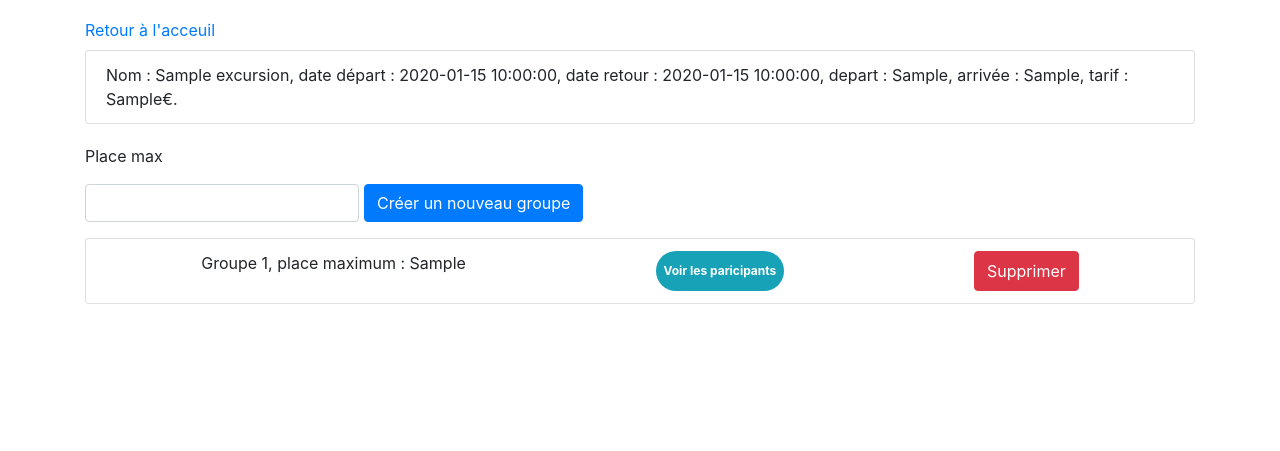
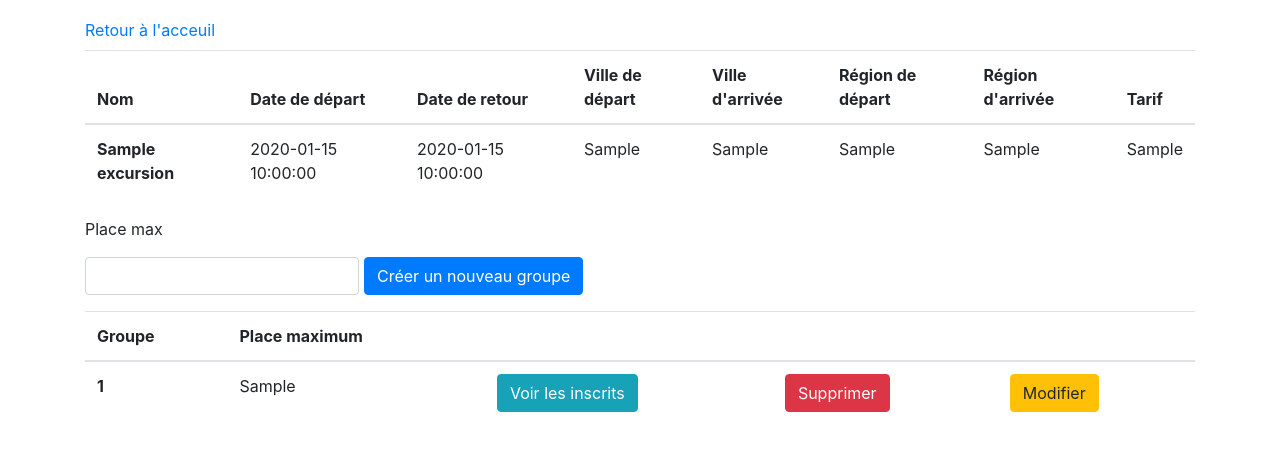
Before and after one commit to AlxandrV/natural_coach, a PHP site: page /excursion.php?n=1 in a window 1280 px wide. Shown: the top 451 px of the page. Run offline with PHP 8.4, Linux system fonts and the light colour scheme; the visitor is signed in with stand-in values (Sample User, id 1); tables that the repository leaves empty or names only in its code hold one stand-in row (values such as "Sample post").

Commit message:
Add - button update place_max groupe

```diff
--- a/excursion.php
+++ b/excursion.php
@@ -25,19 +25,49 @@ if(!isset($_SESSION['id_admin'])){
         catch (Exeption $e){
             die('Erreur : ' . $e -> getmessage());
         }
+        ?>
+        <!-- Table excursion -->
+        <table class="table table-hover">
+            <thead>
+                <tr>
+                    <th scope="col">Nom</th>
+                    <th scope="col">Date de départ</th>
+                    <th scope="col">Date de retour</th>
+                    <th scope="col">Ville de départ</th>
+                    <th scope="col">Ville d'arrivée</th>
+                    <th scope="col">Région de départ</th>
+                    <th scope="col">Région d'arrivée</th>
+                    <th scope="col">Tarif</th>
+                </tr>
+            </thead>
+            <tbody>
 
-        echo '<ul class="list-group">';
+                <?php
                 $id = $_GET['n'];
                 $_SESSION['id_excursion'] = $_GET['n'];
                 $req = $bdd -> prepare('SELECT * FROM excursion WHERE id = ?');
                 $req -> execute(array($id));
                 // Afiiche l'excursion selon le $_GET
                 while($donnees = $req -> fetch()){
-            echo '<li class="list-group-item">Nom : ' . htmlspecialchars($donnees['nom']) . ', date départ : ' . htmlspecialchars($donnees['date_depart']) . ', date retour : ' . htmlspecialchars($donnees['date_retour']) . ', depart : ' . htmlspecialchars($donnees['point_depart']) . ', arrivée : ' . htmlspecialchars($donnees['point_arrivee']) .', tarif : ' . htmlspecialchars($donnees['tarif']) . '€.</li>';
+                    ?>
+                    <tr>
+                        <th scope="row"><?php echo htmlspecialchars($donnees['nom']) ?></th>
+                        <td><?php echo htmlspecialchars($donnees['date_depart']) ?></td>
+                        <td><?php echo htmlspecialchars($donnees['date_retour']) ?></td>
+                        <td><?php echo htmlspecialchars($donnees['point_depart']) ?></td>
+                        <td><?php echo htmlspecialchars($donnees['point_arrivee']) ?></td>
+                        <td><?php echo htmlspecialchars($donnees['region_depart']) ?></td>
+                        <td><?php echo htmlspecialchars($donnees['region_arrivee']) ?></td>
+                        <td><?php echo htmlspecialchars($donnees['tarif']) ?></td>
+                    </tr>
+                    <?php
                 }
                 $req -> closeCursor();
-        echo '</ul>';
+                ?>
+            </tbody>
+        </table>
 
+        <?php
         // Formulaire d'ajout de goupe
         $req = $bdd -> prepare('SELECT * FROM groupe WHERE id_excursion = ?');
         $req -> execute(array($id));
@@ -53,16 +83,67 @@ if(!isset($_SESSION['id_admin'])){
             </div>
         </form>
         <form action="ajout.php" method="POST">
-            <ul class="list-group">
+            <!-- Table liste des groupes -->
+            <table class="table table-hover">
+                <thead>
+                    <tr>
+                        <th scope="col">Groupe</th>
+                        <th scope="col">Place maximum</th>
+                        <th scope="col"></th>
+                        <th scope="col"></th>
+                        <th scope="col"></th>
+                    </tr>
+                </thead>
+                <tbody>
                 <?php
                     $i = 1;
                     // liste les groupe pour l'excursion
                     while($donnees = $req -> fetch()){
-                    echo '<li class="list-group-item d-flex justify-content-around"><p>Groupe ' . $i . ', place maximum : ' . htmlspecialchars($donnees['place_max']) . '</p> <a href="gestion.php?groupe=' . htmlspecialchars($donnees['id']) . '" class="badge badge-pill badge-info d-flex align-items-center">Voir les paricipants</a><button type="button" name="delete-groupe" value="' . htmlspecialchars($donnees['id']) . '" class="btn btn-danger" data-toggle="modal" data-target="#modal_delete">Supprimer</button></li>';
+                        ?>
+                        <tr>
+                            <th scope="row"><?php echo $i ?></th>
+                            <td><?php echo htmlspecialchars($donnees['place_max']) ?></td>
+                            <td><a href="gestion.php?groupe=<?php echo htmlspecialchars($donnees['id']) ?>" class="btn btn-info">Voir les inscrits</a></td>
+                            <td><button type="button" name="delete-groupe" value="' . htmlspecialchars($donnees['id']) . '" class="btn btn-danger" data-toggle="modal" data-target="#modal_delete">Supprimer</button></td>
+                            <td><button type="button" name="update_groupe" value="<?php echo htmlspecialchars($donnees['id']) ?>" class="btn btn-warning" data-toggle="modal" data-target="#form_update_groupe<?php echo $i ?>">Modifier</button></td>
+                        </tr>
+                        <!-- Modal update randonneur -->
+                        <div class="modal fade" id="form_update_groupe<?php echo $i ?>" tabindex="-1" role="dialog" aria-labelledby="exampleModalCenterTitle" aria-hidden="true">
+                            <div class="modal-dialog modal-dialog-centered" role="document">
+                                <div class="modal-content">
+                                <div class="modal-header">
+                                    <h5 class="modal-title" id="exampleModalCenterTitle">Modifier le nombe de place maximum</h5>
+                                    <button type="button" class="close" data-dismiss="modal" aria-label="Close">
+                                    <span aria-hidden="true">&times;</span>
+                                    </button>
+                                </div>
+                                <div class="modal-body">
+                                    <div id="add_form">
+                                        <form action="ajout.php" method="POST">
+                                            <div class="form-row">
+                                                <div class="form-group col-md-12">
+                                                    <label for="place_max">Place maximum</label>
+                                                    <input type="text" name="place_max" id="place_max" class="form-control" value="<?php echo htmlspecialchars($donnees['place_max']) ?>" required></input>
+                                                </div>
+                                                <input type="hidden" name="id" id="id" value="<?php echo htmlspecialchars($donnees['id']) ?>">
+                                                <input type="submit" value="Enregistrer" class="btn btn-primary">
+                                            </div>
+                                        </form>
+                                    </div>
+                                </div>
+                                <div class="modal-footer">
+                                    <button type="button" class="btn btn-secondary" data-dismiss="modal">Close</button>
+                                </div>
+                                </div>
+                            </div>
+                        </div>
+
+                        <?php
                         $i++;
                     }
                     ?>
-            </ul>
+                </tbody>
+            </table>
         </form>
         <!-- Modal -->
         <div class="modal fade" id="modal_delete" tabindex="-1" role="dialog" aria-labelledby="exampleModalCenterTitle" aria-hidden="true">
```
Also changed, not shown: ajout.php (+16 -0 lines), gestion.php (+56 -13 lines). Lines whose indentation alone changed are shown as unchanged.
